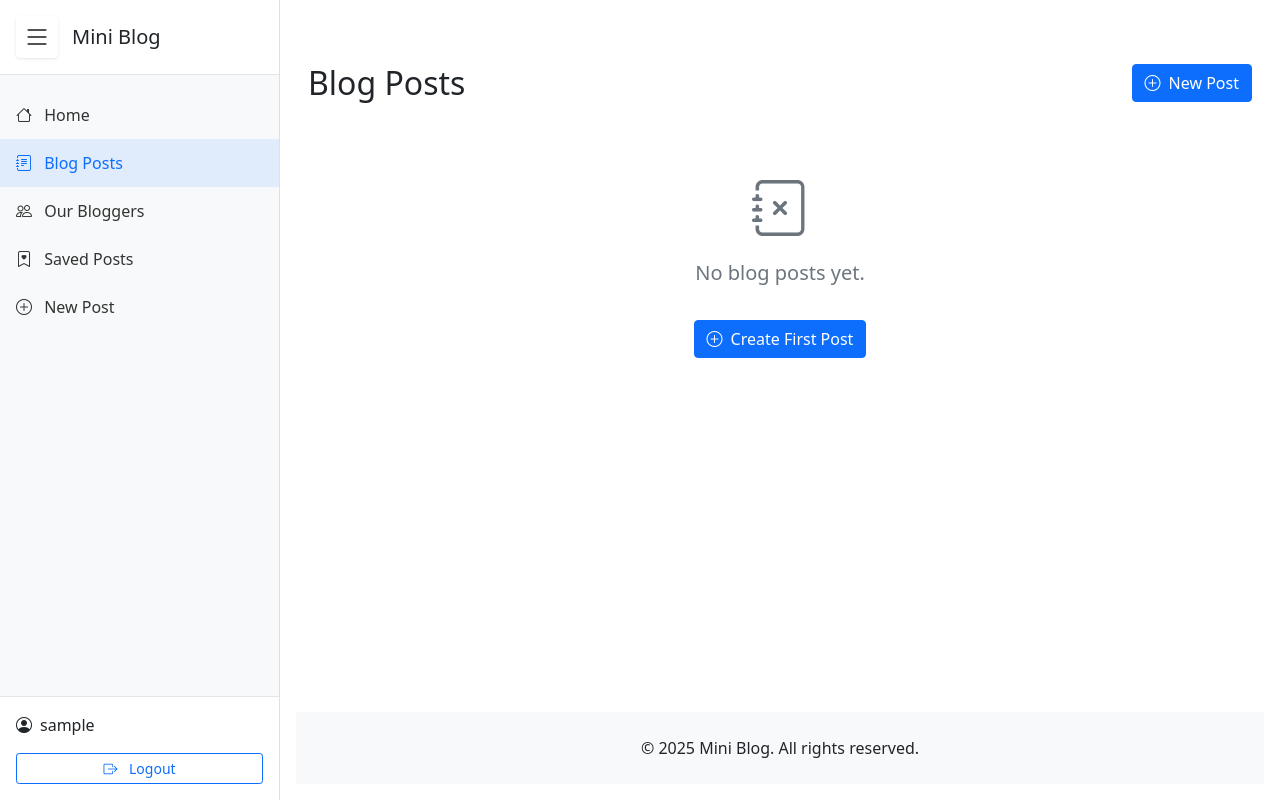
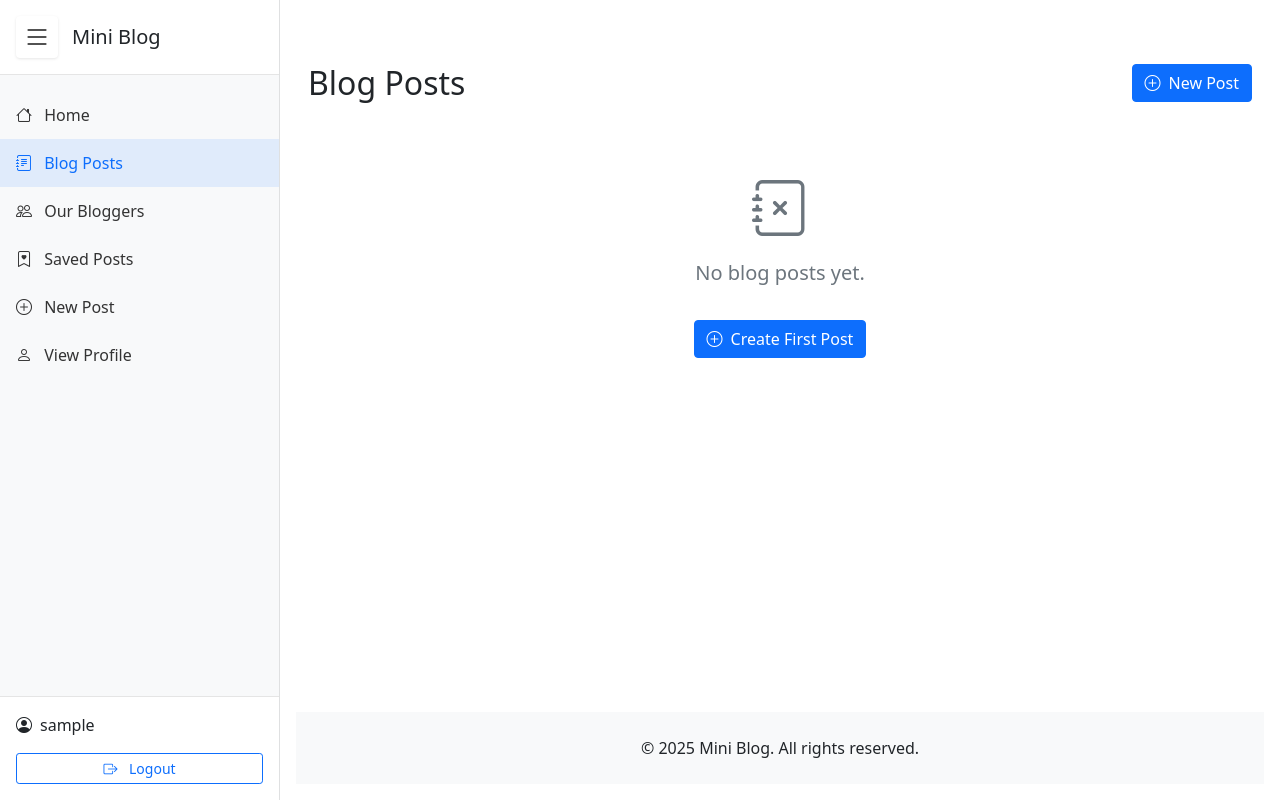
Before and after one commit to jeffy-sajan/Mini-blog, a Django app: page /blog/ in a window 1280 px wide. Run offline with Django 4.2, Linux system fonts and the light colour scheme; the visitor is signed in with stand-in values (Sample User, id 1); data comes from the database, SQL or seed files in the repository; data that the repository does not hold is empty; some libraries are stand-ins or nearby versions.

Commit message:
second commit

```diff
--- a/blog/templates/blog/base.html
+++ b/blog/templates/blog/base.html
@@ -238,6 +238,22 @@
                             New Post
                         </a>
                     </li>
+
+                    {% if not user.profile %}
+                    <li class="nav-item">
+                        <a class="nav-link" href="{% url 'blog:profile-update' %}">
+                            <i class="bi bi-person-plus"></i>
+                            Create Profile
+                        </a>
+                    </li>
+                    {% else %}
+                    <li class="nav-item">
+                        <a class="nav-link" href="{% url 'blog:blogger-detail' user.pk %}">
+                            <i class="bi bi-person"></i>
+                            View Profile
+                        </a>
+                    </li>
+                    {% endif %}
                 {% endif %}
             </ul>
         </div>
```
